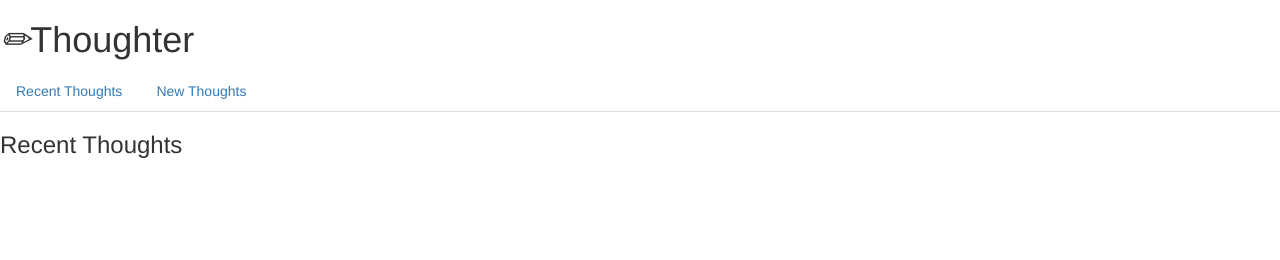
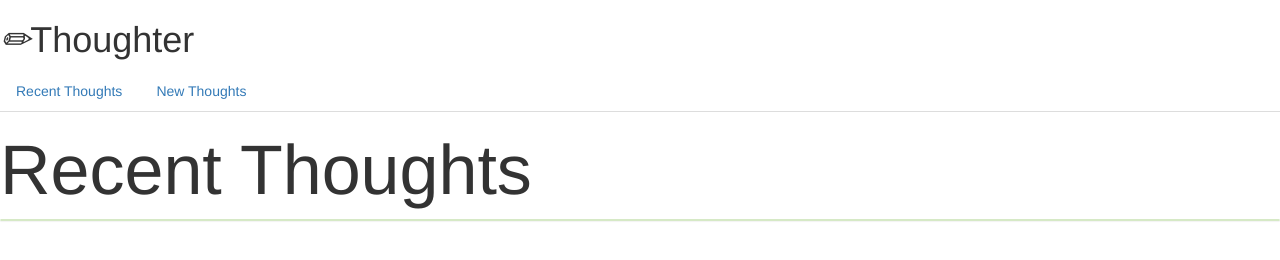
Before and after one commit to syedali575/thoughterhw, a website: page src/index.html in a window 1280 px wide. Both pictures are taken after a click on the link "Recent Thoughts". Drawn offline with nearby package versions, Linux system fonts and the light colour scheme; no server answers.

Commit message:
Working on ajax GET query to get last 20 thoughts and have them in descending order. I was able to hookup sass to source file

```diff
--- a/src/index.html
+++ b/src/index.html
@@ -5,7 +5,7 @@
     <title>Thoughter</title>
 
     <link href='https://maxcdn.bootstrapcdn.com/bootstrap/3.3.7/css/bootstrap.min.css' rel='stylesheet' type='text/css'>
-
+    <link rel="stylesheet" href="../style.css"  type="text/css">
   </head>
 
   <body>
@@ -25,8 +25,8 @@
 
 
     <main id="recent">
-        <h3>Recent Thoughts</h2>
-          <ul>
+        <h3>Recent Thoughts</h3>
+          <ul class="panel panel-success">
 
           </ul>
     </main>
--- a/src/js/data.js
+++ b/src/js/data.js
@@ -50,6 +50,7 @@
         return $.ajax({
           url:"https://thoughter.herokuapp.com/api/Thoughts",
           method: "GET",
+          data: {"limit": 3, "order": 'DESC'},
           headers:{
             "Content-Type": "application/json"
           }
--- a/src/js/recent_thoughts_ui.js
+++ b/src/js/recent_thoughts_ui.js
@@ -23,7 +23,7 @@
     }
     else {
         // Reversing order of array
-        list_Thoughts.reverse();
+        // list_Thoughts.reverse();
         // Looping through array
         list_Thoughts.forEach(function loopArray(thought){
           console.log(thought);
@@ -35,6 +35,24 @@
             '   Thought: ' + thought.content +
             '</li>'
           );
+
+          // .append(
+          //   '<li class="panel panel-heading">' +
+          //   'Post Time: ' + thought.createTime +
+          //   '</li>' +
+          //   '<li class="panel-body">' +
+          //   '   Thought: ' + thought.content +
+          //   '</li>'
+          // );
+
+
+
+
+
+
+
+
+
           recent === window.location.hash;
         });
     }
--- /dev/null
+++ b/src/sass/_mainsection.scss
@@ -0,0 +1,10 @@
+main#recent {
+
+h3 {
+  font-size: 5em;
+}
+
+
+
+
+}
--- a/src/sass/main.scss
+++ b/src/sass/main.scss
@@ -1 +1,2 @@
 @import "content";
+@import "mainsection";
```
Also changed, not shown: build/css/styles.css, build/index.html, build/js/app.js, style.css (added), 2 other files.
